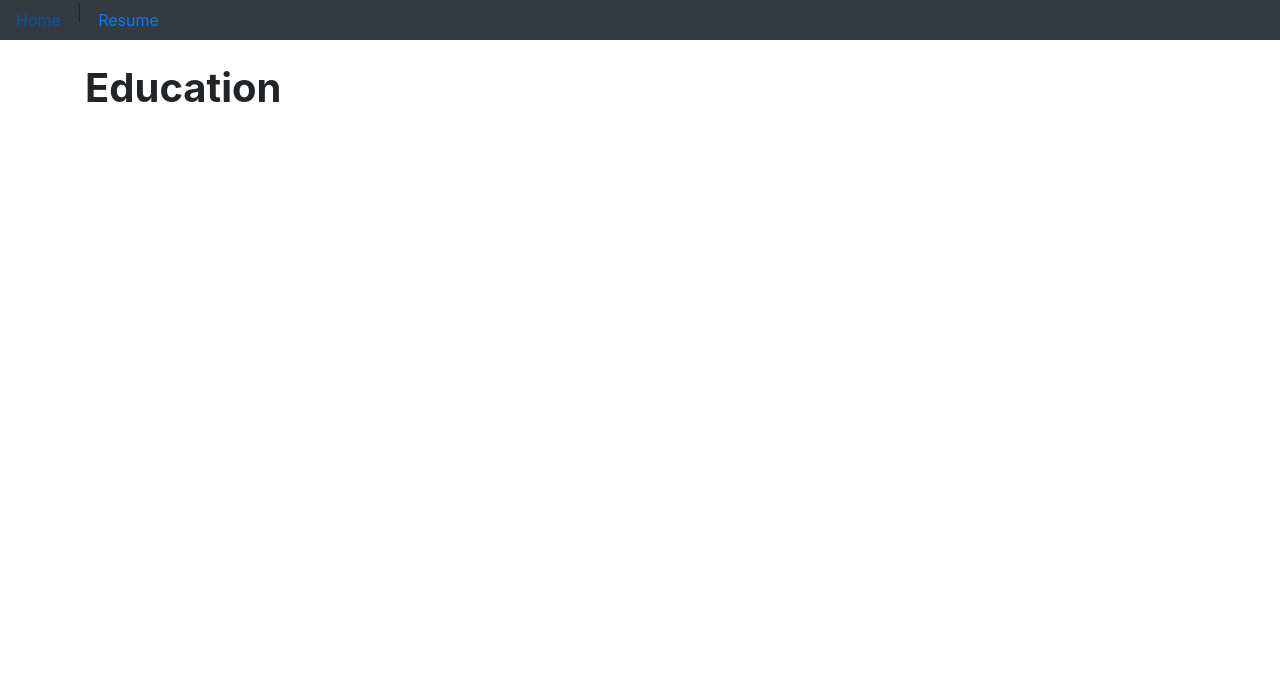
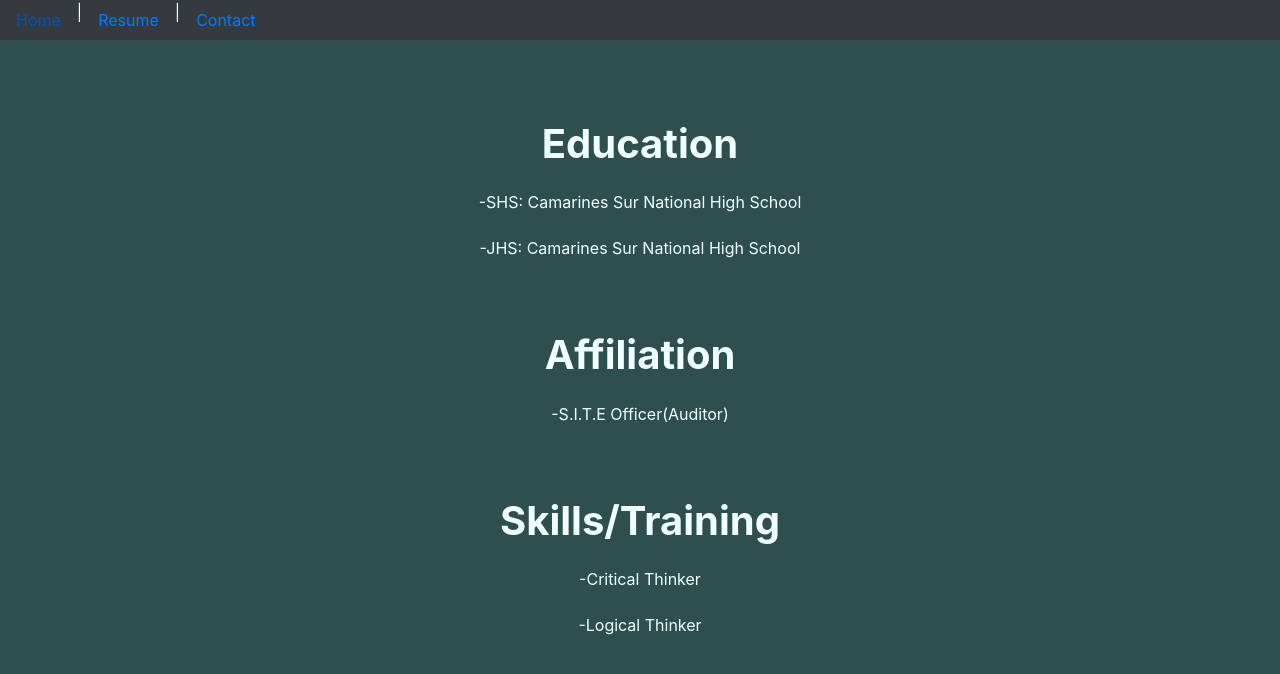
Before and after one commit to GeorgeCSNHS12/hello_django_proj, a Django app: page /about/ in a window 1280 px wide. Shown: the top 674 px of the page. Run offline with Django 3.2, Linux system fonts and the light colour scheme; some libraries are stand-ins or nearby versions.

Commit message:
First Commit

```diff
--- a/hello_django_app/urls.py
+++ b/hello_django_app/urls.py
@@ -1,7 +1,8 @@
 from django.urls import path
-from .views import HomePageView, AboutPageView
+from .views import HomePageView, AboutPageView, ContactPageView
 
 urlpatterns = [
     path('home/', HomePageView.as_view(), name="home_view"),
-    path('about/', AboutPageView.as_view(), name="about_view")
+    path('about/', AboutPageView.as_view(), name="about_view"),
+    path('contact/', ContactPageView.as_view(), name="contact_view")
 ]
--- a/hello_django_app/views.py
+++ b/hello_django_app/views.py
@@ -6,8 +6,14 @@ class HomePageView (TemplateView):
     template_name = "home.html"
 
     def get_context_data (self):
-        data = {"message_title" : "Yahoo!", "message" : "Django is Great!"}
+        data = {"title" : "Favorite Quote",
+                "quote" : '"In Solitude, I Find My Answers"',
+                "anonymous" : "Kristen Butler"
+                }
         return data
 
 class AboutPageView (TemplateView):
     template_name = "about.html"
+
+class ContactPageView (TemplateView):
+    template_name = "contact.html"
--- a/templates/about.html
+++ b/templates/about.html
@@ -14,6 +14,14 @@
 
 {% block content %}
     <br>
-    <h1><strong>Education</strong></h1>
 
+    <h1 style="padding-top:5%"><strong>Education</strong></h1>
+    <p style="margin-top:2%">-SHS: Camarines Sur National High School</p>
+    <p style="margin-top:2%">-JHS: Camarines Sur National High School</p>
+
+    <h1 style="padding-top:5%"><strong>Affiliation</strong></h1>
+    <p style="margin-top:2%">-S.I.T.E Officer(Auditor)</p>
+    <h1 style="padding-top:5%"><strong>Skills/Training</strong></h1>
+    <p style="margin-top:2%">-Critical Thinker</p>
+    <p style="margin-top:2%">-Logical Thinker</p>
 {% endblock content %}
--- a/templates/base.html
+++ b/templates/base.html
@@ -10,16 +10,19 @@
 
     <title>{% block title %} {% endblock title %}</title>
   </head>
-  <body>
+  <body style="background-color:darkslategray; color:azure">
     <nav class="nav bg-dark">
       <a class="nav-link" href="{% url 'home_view' %}">Home</a> |
-      <a class="nav-link" href="{% url 'about_view' %}">Resume</a>
+      <a class="nav-link" href="{% url 'about_view' %}">Resume</a> |
+      <a class="nav-link" href="{% url 'contact_view' %}">Contact</a>
     </nav>
 
     <div class="container">
-      {% block content%}
+      <center>
+        {% block content%}
 
-      {% endblock content%}
+        {% endblock content%}
+      </center>
     </div>
 
     <!-- Optional JavaScript -->
--- a/templates/home.html
+++ b/templates/home.html
@@ -13,7 +13,9 @@
 
 {% block content %}
     <br>
-    <h1><strong>"In Solitude, I Find My Answers"</strong></h1>
-    <p style="margin-left: 40%"><strong>-Kristen Butler</strong></p>
+
+    <h1><strong>{{ title }}</strong></h1>
+    <h2 style="padding-top:5%"<strong>{{ quote }}</strong></h2>
+    <p style="margin-left: 40%"><strong>-{{ anonymous }}</strong></p>
 
 {% endblock content %}
```
Also changed, not shown: templates/contact.html (added, +22 -0 lines).
